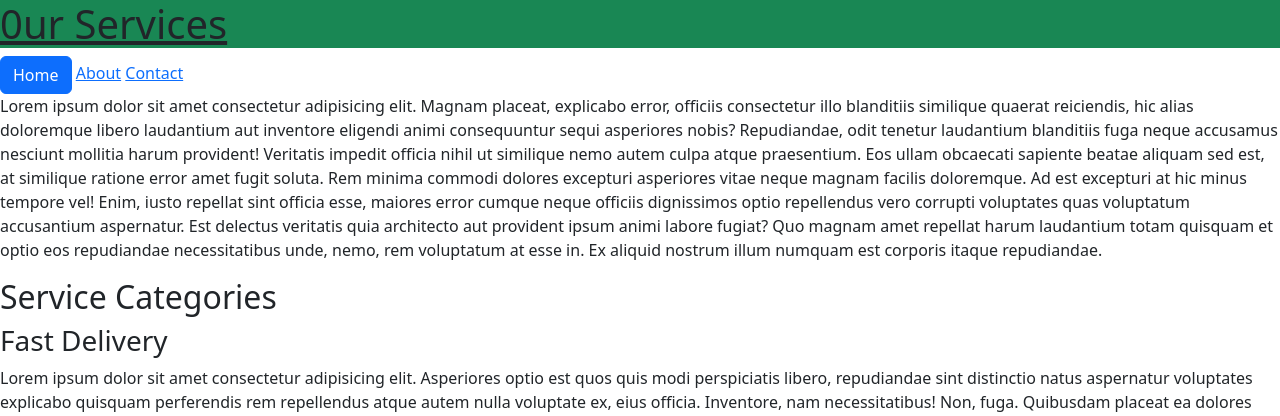
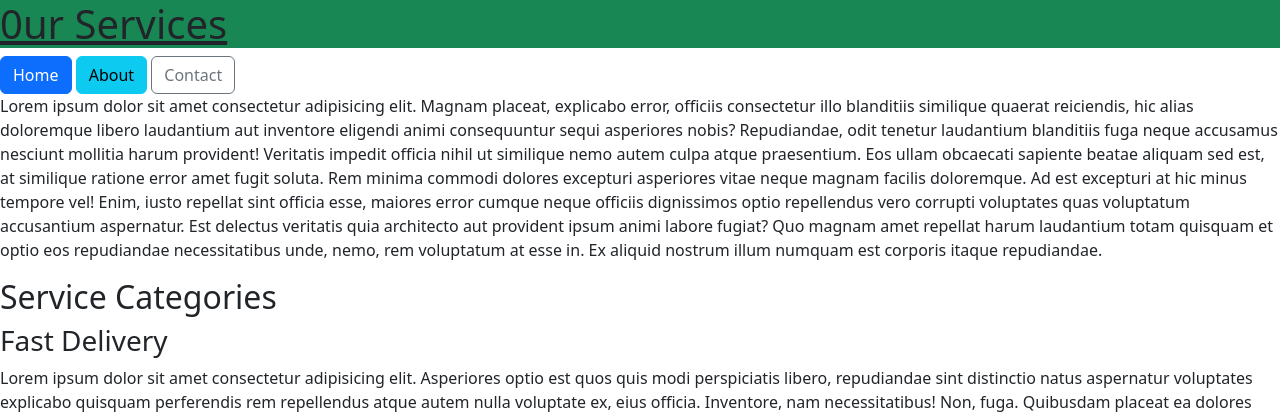
Before and after one commit to ashanbashi/eHospital, a Django app: page /services/ in a window 1280 px wide. Shown: the top 416 px of the page. Run offline with Django 5.2, Linux system fonts and the light colour scheme; some libraries are stand-ins or nearby versions.

Commit message:
first commit

```diff
--- a/templates/services.html
+++ b/templates/services.html
@@ -13,8 +13,8 @@
 <body>
     <h1 class="text-center text-decoration-underline bg-success d-flex ">0ur Services</h1>
     <a href="/home/" class="btn btn-primary">Home</a>
-    <a href="{% url 'about' %}">About</a>
-    <a href="{% url 'contact' %}">Contact</a>
+    <a href="{% url 'about' %}" class="btn btn-info">About</a>
+    <a href="{% url 'contact' %}" class="btn btn-outline-secondary">Contact</a>
     <p>Lorem ipsum dolor sit amet consectetur adipisicing elit. Magnam placeat, explicabo error, officiis consectetur illo blanditiis similique quaerat reiciendis, hic alias doloremque libero laudantium aut inventore eligendi animi consequuntur sequi asperiores nobis? Repudiandae, odit tenetur laudantium blanditiis fuga neque accusamus nesciunt mollitia harum provident! Veritatis impedit officia nihil ut similique nemo autem culpa atque praesentium. Eos ullam obcaecati sapiente beatae aliquam sed est, at similique ratione error amet fugit soluta. Rem minima commodi dolores excepturi asperiores vitae neque magnam facilis doloremque. Ad est excepturi at hic minus tempore vel! Enim, iusto repellat sint officia esse, maiores error cumque neque officiis dignissimos optio repellendus vero corrupti voluptates quas voluptatum accusantium aspernatur. Est delectus veritatis quia architecto aut provident ipsum animi labore fugiat? Quo magnam amet repellat harum laudantium totam quisquam et optio eos repudiandae necessitatibus unde, nemo, rem voluptatum at esse in. Ex aliquid nostrum illum numquam est corporis itaque repudiandae.</p>
 
     <h2>Service Categories</h2>
```
